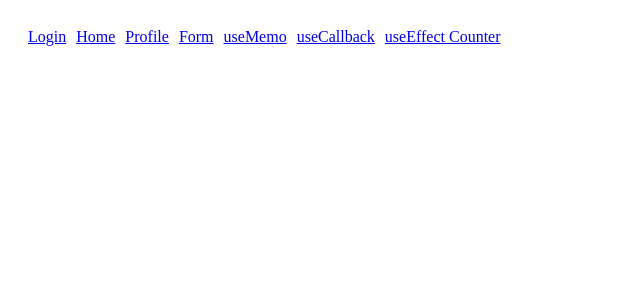
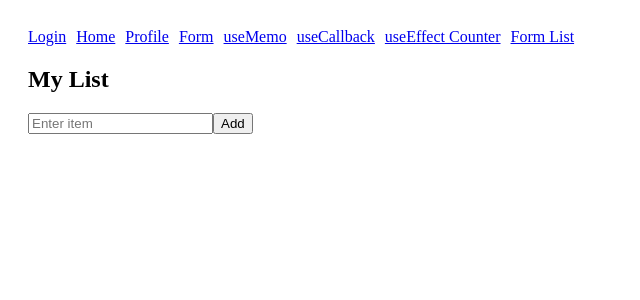
Before and after one commit to NainikaSharma/NainikaSharma-intern-repo, a React (Create React App) app: page /list in a window 1280 px wide. Shown: the top 300 px of the page, without its empty margins (0-640 px from the left). Built offline with nearby package versions, Linux system fonts and the light colour scheme.

Commit message:
Add FormList component with dynamic list rendering

```diff
--- a/src/App.js
+++ b/src/App.js
@@ -10,6 +10,7 @@ import MemoExample from "./MemoExample";
 import UseEffectDemo from "./UseEffectDemo";
 import Counter from "./Counter";
 import CounterMessage from "./CounterMessage";
+import FormList from "./components/FormList";
 
 function App() {
   return (
@@ -26,6 +27,7 @@ function App() {
           <Link to="/callback" style={{ marginRight: "10px" }}>useCallback</Link>
           <Link to="/effect">useEffect</Link>
           <Link to="/counter" style={{ marginRight: "10px" }}> Counter</Link>
+          <Link to="/list" style={{ marginRight: "10px" }}>Form List</Link>
         </nav>
 
         {/* Routes */}
@@ -37,8 +39,8 @@ function App() {
           <Route path="/memo" element={<MemoExample />} />
           <Route path="/callback" element={<Parent />} />
           <Route path="/effect" element={<UseEffectDemo />} />
-          <Route path="/counter" element={<Counter />} />
-          <Route path="/counter-message" element={<CounterMessage />} />
+          <Route path="/counter"element={<><Counter /><CounterMessage /></>}/>
+          <Route path="/list" element={<FormList />} />
         </Routes>
 
       </div>
--- /dev/null
+++ b/src/components/FormList.js
@@ -0,0 +1,40 @@
+import React, { useState } from "react";
+
+function FormList() {
+  const [inputText, setInputText] = useState("");
+  const [items, setItems] = useState([]);
+
+  const handleSubmit = (e) => {
+    e.preventDefault();
+
+    if (inputText.trim() === "") return;
+
+    setItems([...items, inputText]);
+    setInputText("");
+  };
+
+  return (
+    <div>
+      <h2>My List</h2>
+
+      <form onSubmit={handleSubmit}>
+        <input
+          type="text"
+          placeholder="Enter item"
+          value={inputText}
+          onChange={(e) => setInputText(e.target.value)}
+        />
+
+        <button type="submit">Add</button>
+      </form>
+
+      <ul>
+        {items.map((item, index) => (
+          <li key={index}>{item}</li>
+        ))}
+      </ul>
+    </div>
+  );
+}
+
+export default FormList;
```
